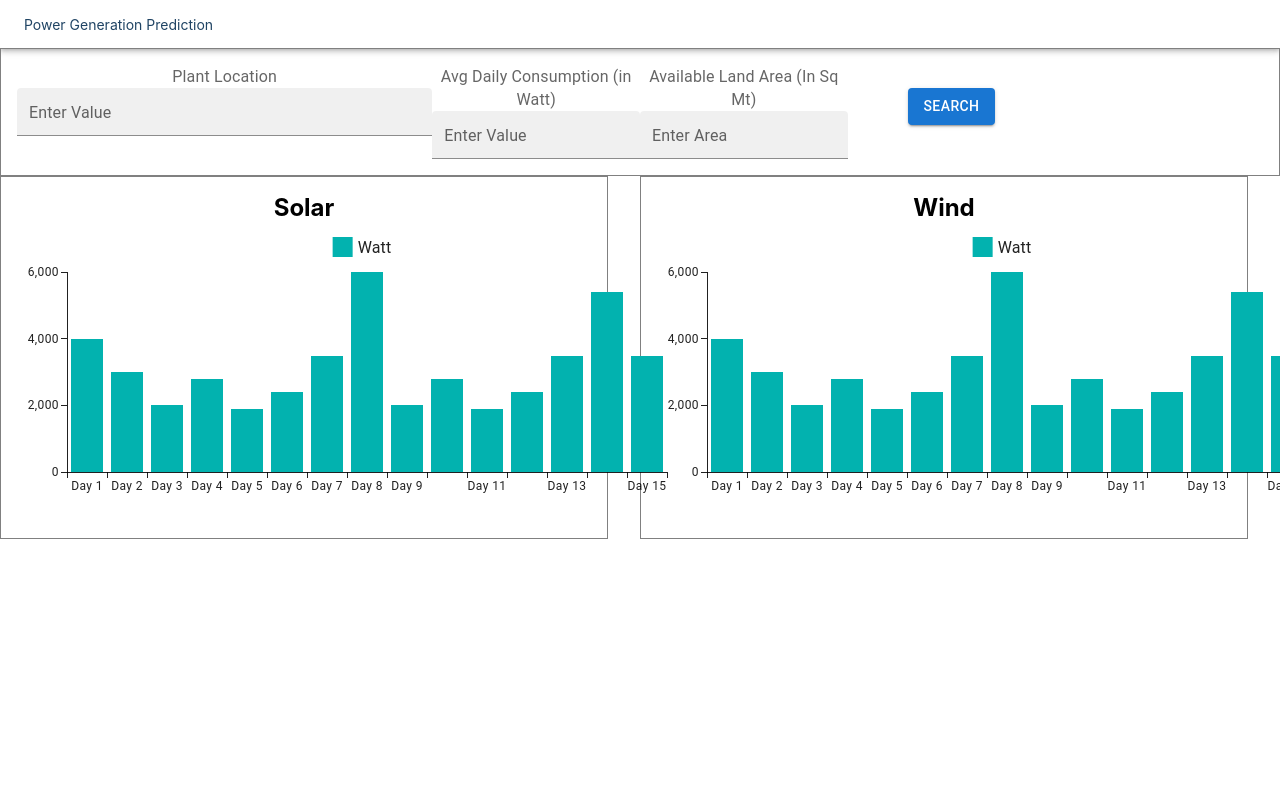
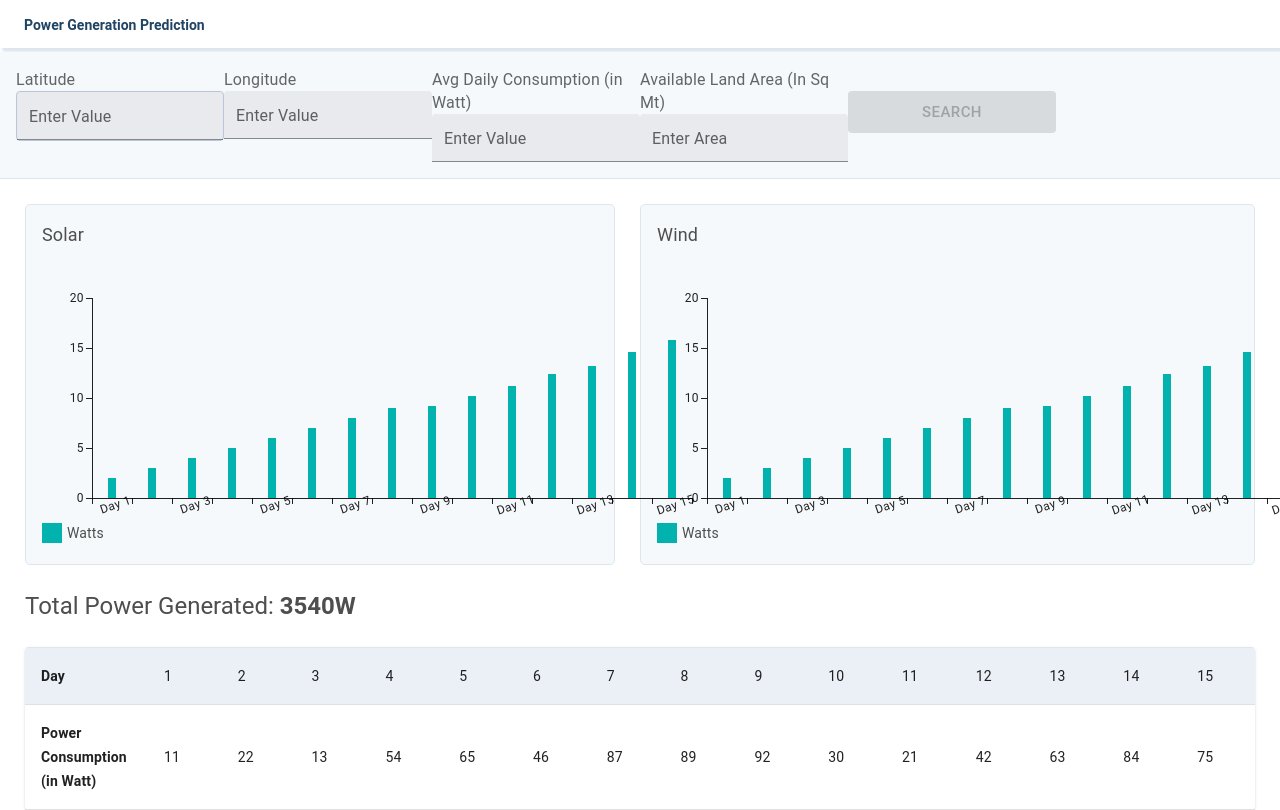
Before and after one commit to EnergAIze/EnergAIzeUINodeApp, a React (Create React App) app in the folder client/: page / in a window 1280 px wide. Shown: the top 810 px of the page. Built offline with nearby package versions, Linux system fonts and the light colour scheme.

Commit message:
committed UI changes

```diff
--- a/client/src/App.js
+++ b/client/src/App.js
@@ -1,14 +1,19 @@
-import React from 'react'
+// import {useState,React} from 'react'
+import React,{useState} from 'react'
 // import ReactDOM from 'react-dom'
 // import logo from './logo.svg';
 import './App.css';
 
 import Grid from "@mui/material/Grid";
 import Typography from "@mui/material/Typography";
+import { createTheme, ThemeProvider, styled } from '@mui/material/styles';
+import {orange} from '@mui/material/colors';
 import AppHeader from "./components/AppHeader";
 import InputForm from "./components/InputForm";
 import PredictCharts from "./components/PredictCharts";
-
+import Report from "./components/Report";
+import {PredictContext} from "./components/context";
+// import "@fontsource/roboto";
 
 function ColoredComponent({ color }) {
   return (
@@ -28,15 +33,52 @@ function ColoredComponent({ color }) {
 
 
 function App() {
+
+  const [predictData, setPredictData] = React.useState({});
+  console.log(" In App predictData: ",predictData);
+
+  const savePredictData = (data) => {
+
+    console.log('save pred',data)
+    // setPredictData(prevState => ({
+    //   ...prevState,
+    //   ...data
+    // }))
+
+    setPredictData({'solar':[],'wind':[]})
+    // setPredictData(data)
+    console.log(predictData);
+  }
+
+  // Create a theme instance.
+  const theme = createTheme({
+    palette: {
+      primary: {
+        main: '#556cd6',
+      },
+      secondary: {
+        main: '#19857b',
+      },
+      error: {
+        main: orange[500],
+      },
+    },
+  });
+
   return (
     <div className="App">
-      <AppHeader/>
+      <ThemeProvider theme={theme}>
 
-      <InputForm/>
+        <PredictContext.Provider value={{predictData, setPredictData}} >
+          <AppHeader/>
 
-      <PredictCharts />
+          <InputForm />
 
+          <PredictCharts/>
 
+          <Report/>
+        </PredictContext.Provider>
+      </ThemeProvider>
     </div>
   );
 }
--- a/client/src/components/AppHeader.jsx
+++ b/client/src/components/AppHeader.jsx
@@ -9,12 +9,14 @@ import IconButton from '@mui/material/IconButton';
 
 export default function AppHeader() {
   return (
-    <Box sx={{ flexGrow: 1 }}>
-      <AppBar position="static" color="transparent" >
+    <Box sx={{ flexGrow: 1 , boxShadow: "3px 3px 3px #DDE5ED"}}>
+      <AppBar position="static" color="transparent" sx={{boxShadow: "3px 3px 3px #DDE5ED"}} >
         <Toolbar variant="dense">
-        <Typography variant="h7" sx={{
+        <Typography variant="h5" sx={{
           fontSize: '14px',
           color: '#204464',
+          fontWeight: 'bold',
+          height:'17px'
         }}>
           Power Generation Prediction
         </Typography>
--- a/client/src/components/InputForm.jsx
+++ b/client/src/components/InputForm.jsx
@@ -1,51 +1,99 @@
-import * as React from 'react';
+import React,{useState,useContext, useEffect} from 'react';
 import Box from '@mui/material/Box';
 import Button from '@mui/material/Button';
 import FormControl from '@mui/material/FormControl';
 import FormLabel from '@mui/material/FormLabel';
 import TextField from '@mui/material/TextField';
 import Grid from '@mui/material/Grid';
+import data from './mock'
+// import { useContext } from 'react';
+import {PredictContext} from "./context";
+
+export default function InputForm(props) {
+
+  const { predictData, setPredictData } = useContext(PredictContext);
+  setPredictData(data);
+
+  const [disabled, setDisabled] =  useState(true);
 
 
-export default function InputForm() {
+  const [lat, setLat] = useState();
+  const [long, setlong] = useState();
+  const [avgConsmptn, setavgConsmptn] = useState('');
+  const [landArea, setlandArea] = useState('');
+
+
+  const latChangeHandler = (event) => {
+    setLat(event.target.value);
+  }
+  const longChangeHandler = (event) => {
+    setlong(event.target.value);
+  }
+
+  const avgConsmptnChangeHandler = (event) => {
+    setavgConsmptn(event.target.value);
+  }
+
+  const landAreaChangeHandler = (event) => {
+    setlandArea(event.target.value);
+  }
+
+  useEffect( () => {
+    if(lat && long && avgConsmptn && landArea)
+
+      setDisabled(false);
+  },[lat,long,avgConsmptn,landArea])
   const clickHandler = () =>{
+
     fetch('/api/predict', {
       method: 'POST',
       headers: {
         'Accept': 'application/json',
         'Content-Type': 'application/json',
       },
-      // body: JSON.stringify({
-      //   firstParam: 'yourValue',
-      //   secondParam: 'yourOtherValue',
-      // })
+      body: JSON.stringify({
+        lat: lat,
+        long: long,
+      })
     }).
     then(response => response.json())
-    .then(data => console.log('data',data));
-
+    .then(res => {
+      setPredictData(res);
+    });
+    // setPredictData(res);
   }
 
   return (
-    <Box sx={{ p: 2, border: '1px solid grey' }}>
+    <Box sx={{ p: 2, marginTop: "4px",borderBottom:"1px solid #DDE5ED",background:"#F6F9FC 0% 0% no-repeat padding-box"}}>
       <Grid container xs={12}  >
-        <Grid item xs={4}>
-          <div><FormLabel>Plant Location</FormLabel></div>
-          <div><TextField size="small" label="Enter Value" variant="filled" fullWidth ></TextField></div>
+        <Grid item xs={2} sx={{textAlign: "left"}}>
+          <div><FormLabel >Latitude</FormLabel></div>
+          <div><TextField size="small" label="Enter Value" variant="filled" value={lat}
+          onChange={(e)=>latChangeHandler(e)}
+          sx={{border:"1px solid #B8C5DA",borderRadius:"4px"}}></TextField></div>
         </Grid>
-        <Grid item xs={2}>
+        <Grid item xs={2} sx={{textAlign: "left"}}>
+          <div><FormLabel>Longitude</FormLabel></div>
+          <div><TextField size="small" label="Enter Value" variant="filled" value={long}
+          onChange={(e)=>longChangeHandler(e)}></TextField></div>
+        </Grid>
+        <Grid item xs={2} sx={{textAlign: "left"}}>
           <div><FormLabel>Avg Daily Consumption (in Watt)</FormLabel></div>
-          <div><TextField size="small" label="Enter Value" variant="filled" ></TextField></div>
+          <div><TextField size="small" label="Enter Value" variant="filled" value={avgConsmptn}
+          onChange={(e)=>avgConsmptnChangeHandler(e)}></TextField></div>
         </Grid>
-        <Grid item xs={2}>
+        <Grid item xs={2} sx={{textAlign: "left"}}>
           <div><FormLabel>Available Land Area (In Sq Mt)</FormLabel></div>
-          <div><TextField size="small" label="Enter Area" variant="filled" ></TextField></div>
+          <div><TextField size="small" label="Enter Area" variant="filled" value={landArea}
+          onChange={(e)=>landAreaChangeHandler(e)}></TextField></div>
         </Grid>
         <Grid item xs={2}>
           <div><FormLabel>&nbsp;</FormLabel></div>
-          <div><Button variant="contained" size="medium" onClick={clickHandler}>
+          <div><Button variant="contained" fullWidth size="large" onClick={clickHandler} disabled={disabled}>
           Search</Button></div>
         </Grid>
         <Grid item xs={2}>
+          <div>&nbsp;</div>
         </Grid>
      </Grid>
     </Box>
--- a/client/src/components/PredictCharts.jsx
+++ b/client/src/components/PredictCharts.jsx
@@ -1,30 +1,37 @@
-import * as React from 'react';
+import React,{useContext} from 'react';
 import SimpleBarChart from './SimpleBarChart'
 import Grid from '@mui/material/Grid';
 import Box from '@mui/material/Box';
 import Typography from '@mui/material/Typography';
+import {PredictContext} from "./context";
 
-export default function PredictCharts() {
 
-  return (
-    <Grid container xs={12} spacing={4}  >
-        <Grid item xs={6}>
-            <Box sx={{ p: 2, border: '1px solid grey' }}>
-            <Typography variant="h11" component="h2">
+export default function PredictCharts(props) {
+   const {predictData} = useContext(PredictContext)
+
+   console.log("inpredict chart",predictData)
+
+  return !!predictData && (
+    <Grid container xs={12} >
+      { predictData?.solar ?
+        (<Grid item xs={6}>
+            <Box sx={{ p: 2, borderRadius:'5px', border: '1px solid #DDE5ED',margin:'25px',background:' #F6F9FC 0% 0% no-repeat padding-box' }}>
+            <Typography sx={{ textAlign:'left',color:'#4E4E4E',fontSize:'18px'}}>
             Solar
             </Typography>
-            <SimpleBarChart />
+            <SimpleBarChart data={predictData?.solar}/>
             </Box>
-        </Grid>
+        </Grid>) : '' }
 
-        <Grid item xs={6}>
-            <Box sx={{ p: 2, border: '1px solid grey' }}>
-            <Typography variant="h11" component="h2">
+        { predictData?.wind ?
+          (<Grid item xs={6}>
+            <Box sx={{ p: 2,  borderRadius:'5px', border: '1px solid #DDE5ED',margin:'25px 25px 25px 0px',background:' #F6F9FC 0% 0% no-repeat padding-box' }}>
+            <Typography sx={{ textAlign:'left',color:'#4E4E4E',fontSize:'18px'}}>
             Wind
             </Typography>
-            <SimpleBarChart />
+            <SimpleBarChart data={predictData?.wind} />
             </Box>
-        </Grid>
+        </Grid>) : '' }
     </Grid>
 
 
--- /dev/null
+++ b/client/src/components/Report.jsx
@@ -0,0 +1,81 @@
+import React,{useContext} from 'react';
+import SimpleBarChart from './SimpleBarChart'
+import Grid from '@mui/material/Grid';
+import Box from '@mui/material/Box';
+import Typography from '@mui/material/Typography';
+import {PredictContext} from "./context";
+import Table from '@mui/material/Table';
+import TableBody from '@mui/material/TableBody';
+import TableCell,{ tableCellClasses } from '@mui/material/TableCell';
+import TableContainer from '@mui/material/TableContainer';
+import TableHead from '@mui/material/TableHead';
+import TableRow from '@mui/material/TableRow';
+import Paper from '@mui/material/Paper';
+import { styled } from '@mui/material/styles';
+
+export default function Report(props) {
+   const {predictData} = useContext(PredictContext);
+
+  const header = ['Day', 'Power Consumption (in Watt)']
+
+  const rows = [
+    [1,2,3,4,5,6,7,8,9,10,11,12,13,14,15],
+    [11,22,13,54,65,46,87,89,92,30,21,42,63,84,75],
+  ];
+
+  const StyledTableRow = styled(TableRow)(({ theme }) => ({
+    '&:nth-of-type(odd)': {
+      backgroundColor: "#EBF0F6",
+      color: "#232323",
+      borderBottom:"1px solid #DDE5ED",
+      borderTop:"1px solid #DDE5ED",
+    },
+    '&:nth-of-type(even)': {
+      backgroundColor: "#FFFFFF",
+      color: "#232323",
+      borderBottom:"1px solid #DDE5ED",
+    },
+    'th:nth-of-type(1)': {
+      fontWeight: "bold",
+      width: "10%",
+    },
+    'td:nth-of-type(odd)': {
+      width: "6%",
+    },'td:nth-of-type(even)': {
+      width: "6%",
+    }
+  }));
+
+
+  return !!predictData && (
+    <div style={{marginLeft:'25px',marginRight:'25px'}}>
+    { predictData?.avg_power ? (<Grid container xs={12} >
+      <Typography variant="h5"  sx={{color:'#4E4E4E'}}>
+      Total Power Generated: <strong>{predictData?.avg_power}</strong>
+      </Typography>
+    </Grid>) : '' }
+
+
+    { predictData?.solar ? (<TableContainer style={{marginTop:'25px'}} component={Paper}>
+      <Table   aria-label="simple table">
+        <TableBody>
+          {rows.map((row,index) => (
+            <StyledTableRow
+              key={index}
+
+            >
+                <TableCell component="th" variant="head">{header[index]}</TableCell>
+                {row.map((value) => (
+
+                <TableCell component="td" scope="row">
+                  {value}
+                </TableCell>
+                ))}
+              </StyledTableRow>
+          ))}
+        </TableBody>
+      </Table>
+    </TableContainer>) : '' }
+    </div>
+  );
+}
--- a/client/src/components/SimpleBarChart.jsx
+++ b/client/src/components/SimpleBarChart.jsx
@@ -1,21 +1,44 @@
 import * as React from 'react';
 import { BarChart } from '@mui/x-charts/BarChart';
+import {
+  axisClasses,
+} from '@mui/x-charts';
 
-const uData = [4000, 3000, 2000, 2780, 1890, 2390, 3490, 6000, 2000, 2780, 1890, 2390, 3490, 5390, 3490];
+
 let xLabels = [];
 for(let i=1;i<=15;i++){
-  xLabels.push(`Day ${i}`)
+  xLabels.push(`Day ${i} `)
 }
 
-export default function SimpleBarChart() {
-  return (
+export default function SimpleBarChart(props) {
+  const uData = props.data;
+  return !!props.data && (
     <BarChart
       width={700}
       height={300}
       series={[
-        { data: uData, label: 'Watt', id: 'pvId' },
+        { data: uData, label: 'Watts', id: 'pvId' },
       ]}
-      xAxis={[{ data: xLabels, scaleType: 'band' }]}
+      xAxis={[{ data: xLabels, scaleType: 'band',categoryGapRatio: 0.8, barGapRatio: 0.5 }]}
+
+      slotProps={{
+        legend: {
+          direction: 'column',
+          position: { vertical: 'bottom', horizontal: 'left' },
+          padding: 0,
+          labelStyle: {
+          fontSize: 14,
+          fill: '#4E4E4E',
+          },
+        },
+      }}
+
+      sx={{
+        [`.MuiChartsAxis-bottom .MuiChartsAxis-tickLabel.MuiChartsAxis-tickLabel`]: {
+          transform: 'rotate(-19deg)'
+        }
+      }}
+
     />
   );
 }
--- /dev/null
+++ b/client/src/components/context.js
@@ -0,0 +1,3 @@
+import { createContext } from 'react';
+
+export const PredictContext = createContext("");
--- /dev/null
+++ b/client/src/components/mock.js
@@ -0,0 +1,14 @@
+const predictData = {
+        "solar":
+          [
+            1.955555555555556,2.955555555555556,3.955555555555556,4.955555555555556,5.955555555555556,6.955555555555556,7.955555555555556,8.955555555555556,9.2323,10.234,11.24,12.43,13.234,14.56,15.78
+          ]
+          ,
+          "wind":[
+            1.955555555555556,2.955555555555556,3.955555555555556,4.955555555555556,5.955555555555556,6.955555555555556,7.955555555555556,8.955555555555556,9.2323,10.234,11.24,12.43,13.234,14.56,15.78
+          ],
+          "avg_power" : "3540W"
+      }
+
+
+  export default predictData;
--- a/client/src/index.css
+++ b/client/src/index.css
@@ -1,8 +1,5 @@
 body {
   margin: 0;
-  font-family: -apple-system, BlinkMacSystemFont, 'Segoe UI', 'Roboto', 'Oxygen',
-    'Ubuntu', 'Cantarell', 'Fira Sans', 'Droid Sans', 'Helvetica Neue',
-    sans-serif;
   -webkit-font-smoothing: antialiased;
   -moz-osx-font-smoothing: grayscale;
 }
@@ -11,3 +8,11 @@ code {
   font-family: source-code-pro, Menlo, Monaco, Consolas, 'Courier New',
     monospace;
 }
+
+body {
+  font-family: "Roboto";
+}
+
+td.MuiTableCell-root td {
+  background-color: #FF0000;
+}
--- a/package.json
+++ b/package.json
@@ -19,6 +19,7 @@
     "request": "^2.88.2"
   },
   "devDependencies": {
+    "concurrently": "^5.3.0",
     "nodemon": "^2.0.4"
   }
 }
```
Also changed, not shown: client/package.json (+4 -3 lines), 2 other files (tests, documents, lock files or other folders).
